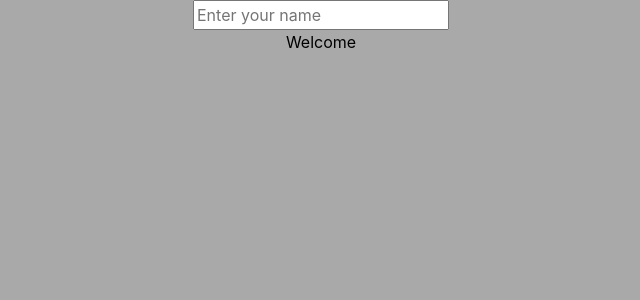
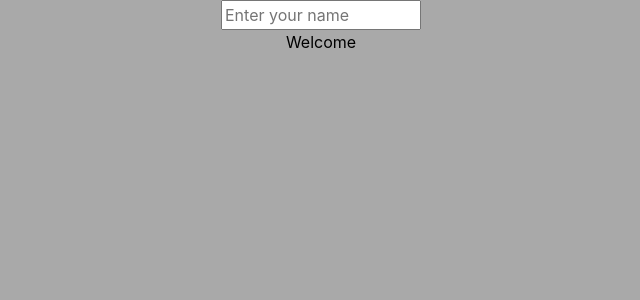
Before and after one commit to SowaDev/Battleship, a React (Create React App) app in the folder src/front/: page / in a window 1280 px wide. Shown: the top 300 px of the page, without its empty margins (319-959 px from the left). Built offline with nearby package versions, Linux system fonts and the light colour scheme.

Commit message:
style: set width and height of the input

```diff
--- a/src/front/src/Components/NameBar/NameBar.css
+++ b/src/front/src/Components/NameBar/NameBar.css
@@ -0,0 +1,4 @@
+input {
+  width: 200px;
+  height: 30px;
+}
```
